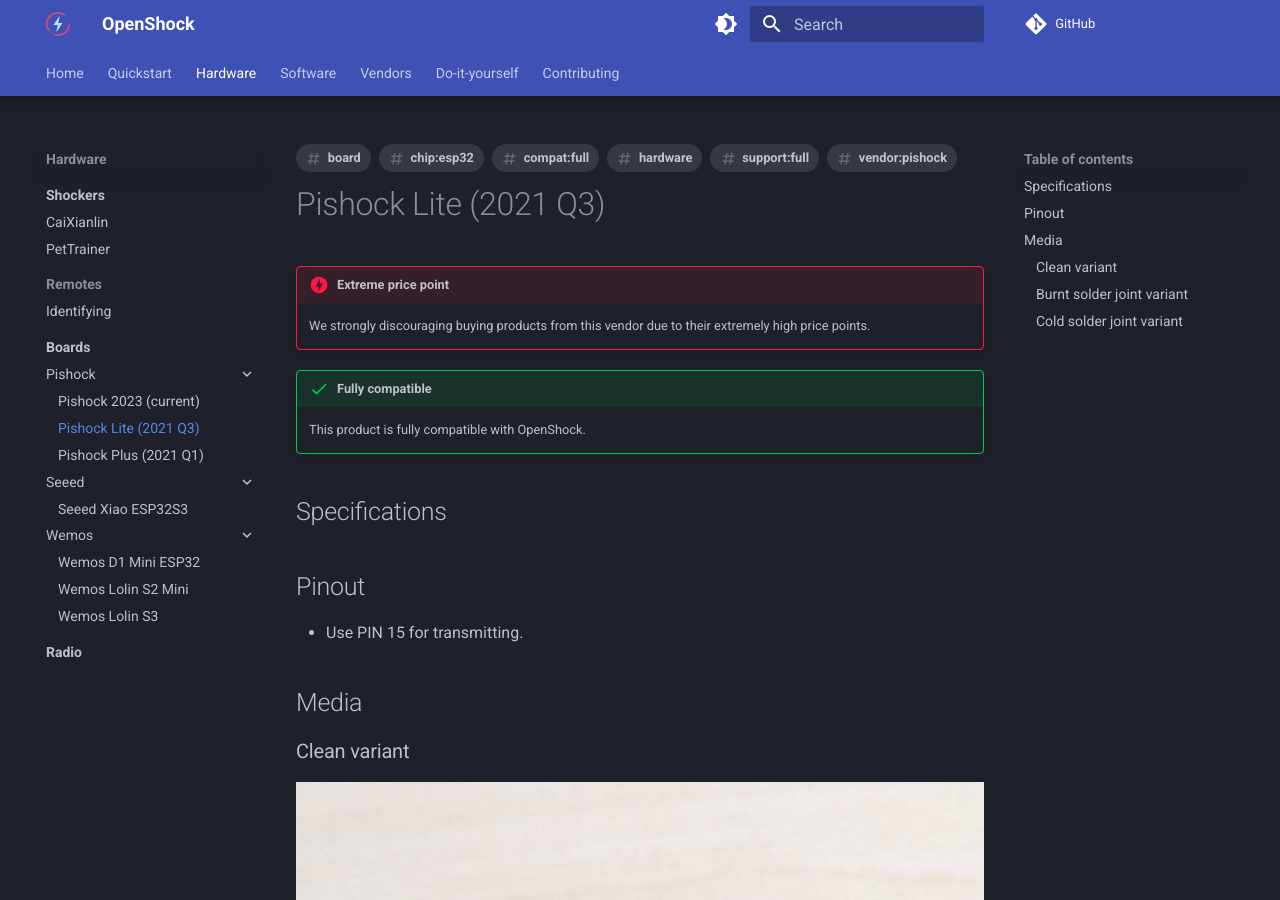
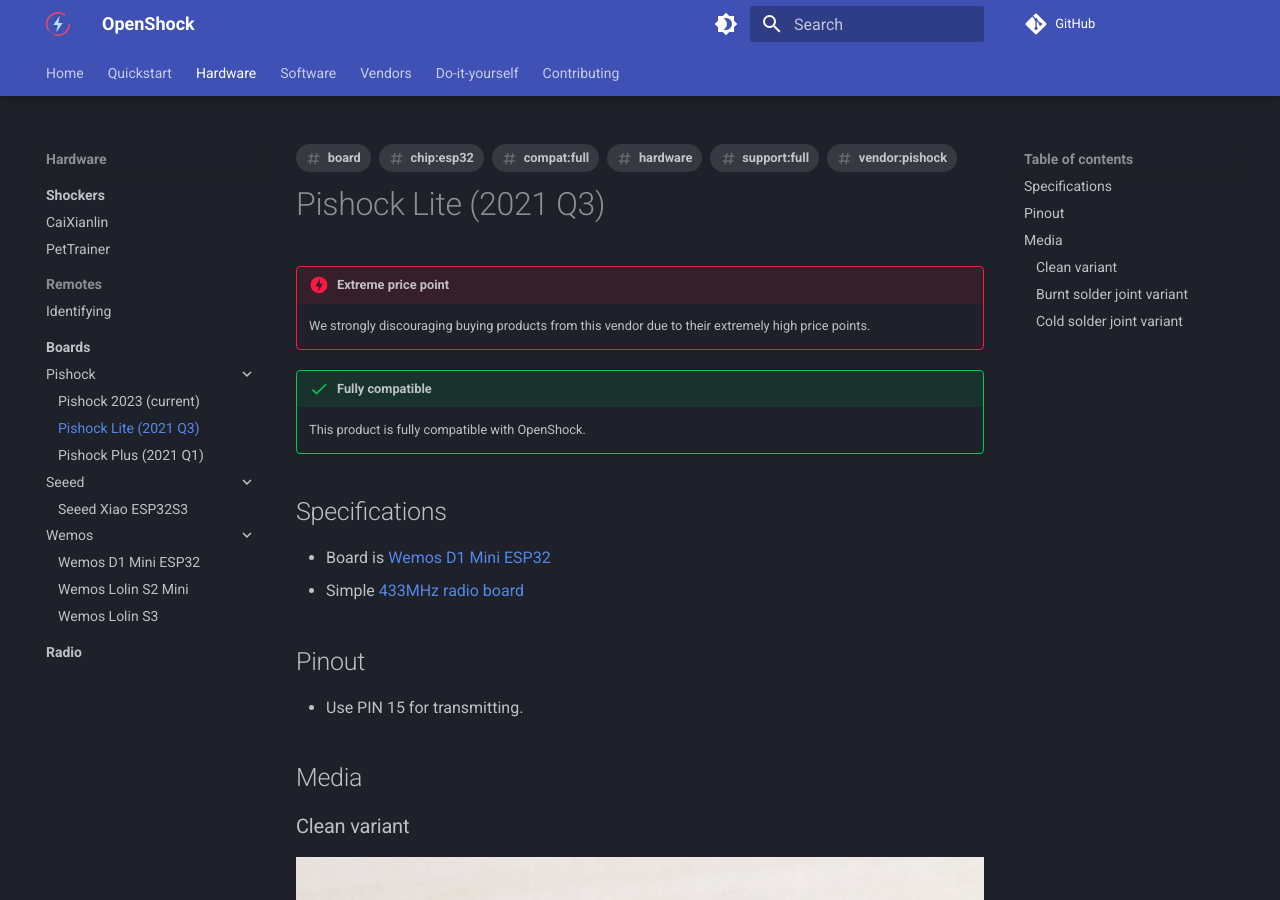
Before and after one commit to OpenShock/Wiki, an MkDocs documentation site: the page built from docs/hardware/boards/pishock/2021q3-lite.md, in a window 1280 px wide and 900 px high. Built offline with MkDocs 1.6.1 and Material for MkDocs 9.7.7, drawn with Linux system fonts in a browser that asks for light colours; comment, search, counter and statistics services are not loaded; part of the change alters nothing that is shown.

```diff
--- a/docs/hardware/boards/pishock/2021q3-lite.md
+++ b/docs/hardware/boards/pishock/2021q3-lite.md
@@ -19,6 +19,9 @@ tags:
     This product is fully compatible with OpenShock.
 
 ## Specifications
+
+- Board is [Wemos D1 Mini ESP32](../wemos/d1-mini-esp32.md)
+- Simple [433MHz radio board](../../radio/index.md)
 
 ## Pinout
 - Use PIN 15 for transmitting.
--- a/mkdocs.yml
+++ b/mkdocs.yml
@@ -1,7 +1,7 @@
 site_name: OpenShock
 docs_dir: docs
-site_url: https://openshock.io/
-repo_url: https://github.com/Shock-Link/Wiki
+site_url: https://openshock.org/
+repo_url: https://github.com/OpenShock/Wiki
 
 nav:
   - Home: index.md
@@ -105,5 +105,5 @@ extra:
       name: Discord
 
     - icon: fontawesome/brands/github
-      link: https://github.com/Shock-Link
+      link: https://github.com/OpenShock
       name: GitHub
```
